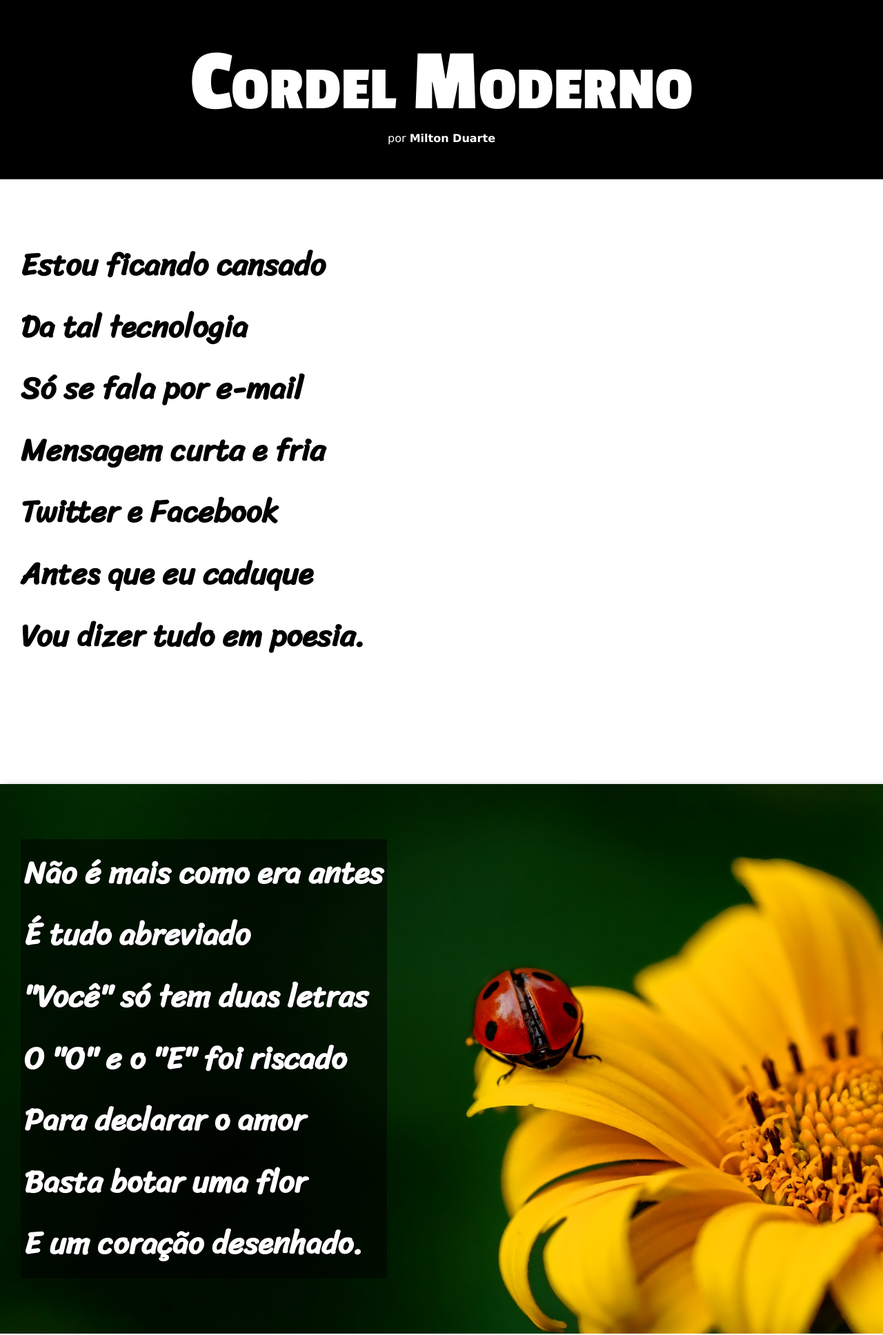
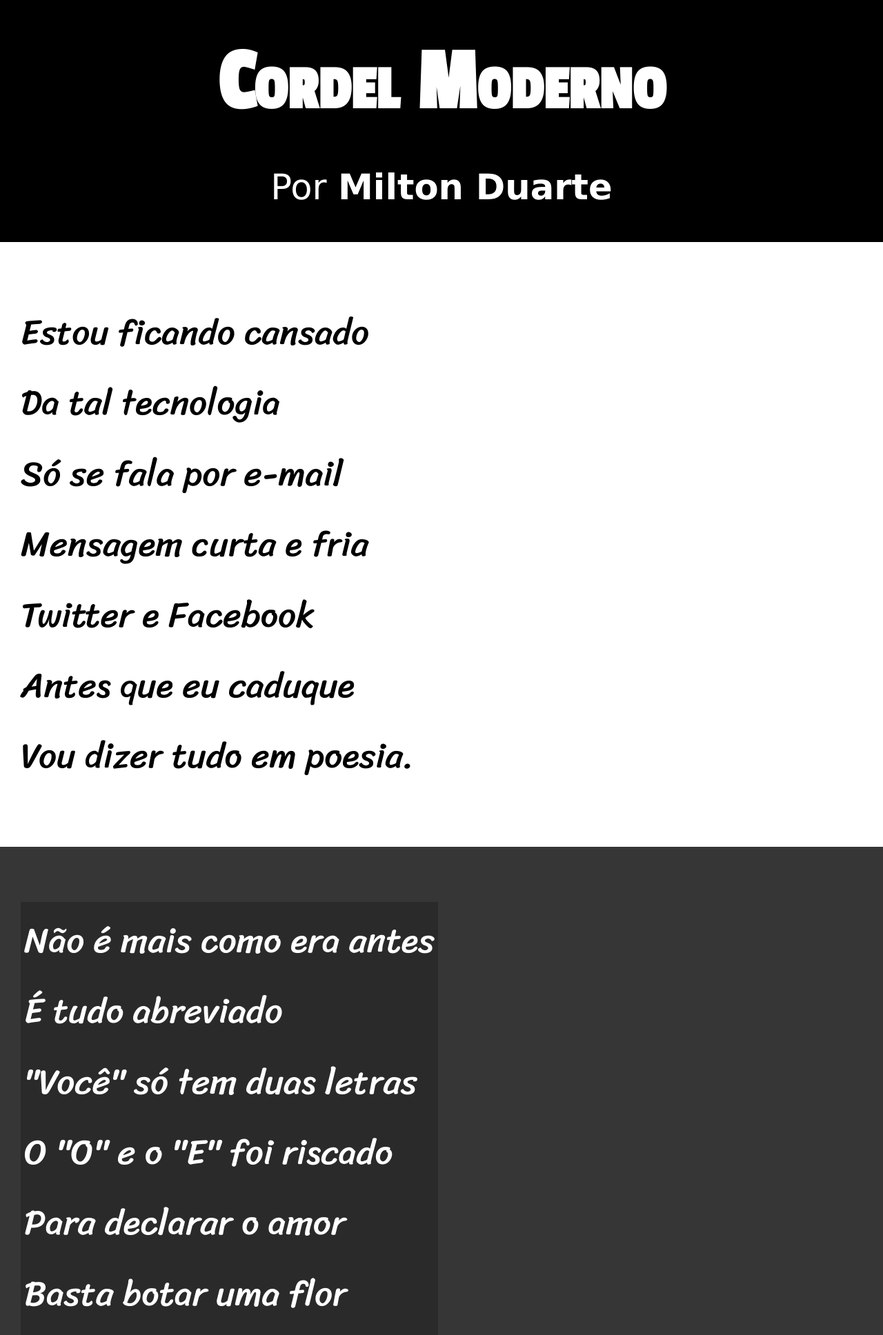
Before and after one commit to GuilhermeDepoliFerreiraAlves/estudos.html, a plain HTML site: page desafio/projeto-cordel/index.html in a window 1280 px wide. Shown: the top 1936 px of the page at 69% size. Drawn offline with Linux system fonts and the light colour scheme.

Commit message:
atualizei o cordel

```diff
--- a/desafio/projeto-cordel/index.html
+++ b/desafio/projeto-cordel/index.html
@@ -9,10 +9,14 @@
 </head>
 <body>
     <header>
-        <h1>Cordel Moderno</h1>
-        <p>por <strong>
-            <a href="https://www.recantodasletras.com.br/poesias/3186743" target="_blank">Milton Duarte</a>
+        <h1>
+            Cordel Moderno
+        </h1>
+        <p>
+            Por <a href="https://www.recantodasletras.com.br/poesias/3186743]" target="_blank">Milton Duarte</a>
+        </p>
     </header>
+
     <section class="normal">
         <p>
             Estou ficando cansado <br>
@@ -25,7 +29,7 @@
         </p>
     </section>
 
-        <section class="imagem" id="img01">
+    <section class="imagem">
         <p>
             Não é mais como era antes <br>
             É tudo abreviado <br>
@@ -38,15 +42,16 @@
     </section>
 
     <section class="normal">
-            <p>
+        <p >
             Arroba agora não pesa <br>
             É parte de um endereço <br>
-                Ponto final nem se usa<br>
-                Ou vai até no começo<br>
-                Agora é .com<br>
-                Se o saite é muito bom<br>
+            Ponto final nem se usa br <br>
+            Ou vai até no começo <br>
+            Agora é .com <br>
+            Se o saite é muito bom <br>
             Ele vale um alto preço.
         </p>
+
         <p>
             Pra piorar a liguagem <br>
             O emoticom é um risco <br>
@@ -54,11 +59,11 @@
             Ponto e vírgula e um asterisco <br>
             Um beijo significa <br>
             Pra entender como fica <br>
-                Decifre esse rabisco. <br>
+            Decifre esse rabisco.
         </p>
     </section>
 
-        <section class="imagem" id="img02">
+    <section class="imagem">
         <p>
             Tenho saudade das cartas <br>
             Escritas com a própria mão <br>
@@ -66,10 +71,12 @@
             Só chegava no Verão <br>
             Mas matava a saudade <br>
             Era texto de verdade <br>
-            Nas linhas do coração. <br>
+            Nas linhas do coração.
         </p>
     </section>
-        <section class="normal">
+
+
+    <section  class="normal">
         <p>
             Agora, escrevo e envio <br>
             Chegando na mesma hora <br>
@@ -77,8 +84,9 @@
             A pessoa foi embora <br>
             Abriu outro aplicativo <br>
             O mundo ficou cativo <br>
-                Da tecnologia do agora. <br>
+            Da tecnologia do agora.
         </p>
+
         <p>
             Felizmente, pra orar <br>
             Não precisa de internet <br>
@@ -86,14 +94,11 @@ Deus escuta todo mundo <br>
             Se quiser, faça esse teste <br>
             Dois pontos são dois joelhos <br>
             Seus lábios são aparelhos <br>
-Deixe que Deus interprete. <br>
+            Deixe que Deus interprete.
         </p>
     </section>
-    <footer>
-        <p>Site criado por <strong>Gustavo Guanabara</strong> para o
-            <a href="https://www.cursoemvideo.com" target="_blank">CursoemVideo</a>
-        </p>
-    </footer>
 
+    <footer>Site criado por <a href="https://github.com/gustavoguanabara" target="_blank">
+        gustavo guanabara</a> <a href="https://www.cursoemvideo.com" target="_blank">para o CursoemVideo</a></footer>
 </body>
 </html>
--- a/desafio/projeto-cordel/style.css
+++ b/desafio/projeto-cordel/style.css
@@ -1,51 +1,46 @@
 @charset "UTF-8";
-
-@import url('https://fonts.googleapis.com/css2?family=Passion+One:wght@400;700;900&display=swap');
+@import url('https://fonts.googleapis.com/css2?family=Passion+One&display=swap');
 
 @import url('https://fonts.googleapis.com/css2?family=Sriracha&display=swap');
 
 :root {
-    --fonte1: Verdana, Geneva, Tahoma, sans-serif;
+    --fonte1: verdana, Geneva, tahoma, sans-serif;
     --fonte2: 'Passion One', cursive;
     --fonte3: 'Sriracha', cursive;
 }
-
 * {
     margin: 0px;
     padding: 0px;
-    font-size: 1em;
+    font-size: 4vw;
+
 }
-
 html, body {
     min-height: 100vh;
     background-color: darkgray;
     font-family: var(--fonte1);
 }
-
 header {
     background-color: black;
     color: white;
     text-align: center;
 }
-
 header > h1 {
-    padding-top: 50px;
+    padding: 50px;
     font-variant: small-caps;
     font-family: var(--fonte2);
     font-size: 10vw;
 }
-
 header > p {
     padding-bottom: 50px;
+
 }
 
-header a, footer a {
+a {
     color: white;
     text-decoration: none;
-    font-weight: bolder;
+    font-weight: bold;
 }
-
-header a:hover, footer a:hover {
+a:hover {
     text-decoration: underline;
 }
 section {
@@ -54,41 +49,26 @@ section {
     line-height: 2em;
     padding-left: 30px;
     font-family: var(--fonte3);
-    font-size: 3.5vw;
+    font-size: 4vw;
+}
 
+section.normal{
+    color: black;
+    background-color: white;
 }
-section > p {
-    padding-bottom: 2em;
-}
-section.normal {
-    background-color: white;
-    color: black;
-}
-section.imagem  {
-    background-color: rgb(51, 51, 51);
-    box-shadow: 6px 6px 13px 0px rgba(0, 0, 0, 0.438);
-    background-attachment: fixed;
-    background-size: cover;
+section.imagem {
+    background-color: rgb(54, 54, 54);
     color: white;
 
 }
 section.imagem > p {
     display: inline-block;
     padding: 5px;
-    background-color: rgba(0, 0, 0, 0.514);
-    text-shadow: 1px 1px 0px black;
-}
-section#img01 {
-    background-image: url('img/background001.jpg');
-    background-position: right center;
-}
-section#img02 {
-    background-image: url('img/background002.jpg');
-
+    background-color: rgba(0, 0, 0, 0.232);
 }
 footer {
     background-color: black;
+    text-align: center;
     color: white;
-    text-align: center;
     padding: 10px;
 }
```
Also changed, not shown: desafio/projeto-cordel/cordel-moderno.txt (added), desafio/projeto-cordel/imagens/background001.jpg (added), desafio/projeto-cordel/imagens/background002.jpg (added). Lines whose indentation alone changed are shown as unchanged.
